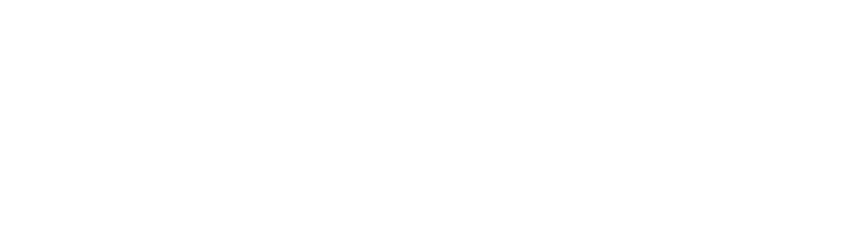
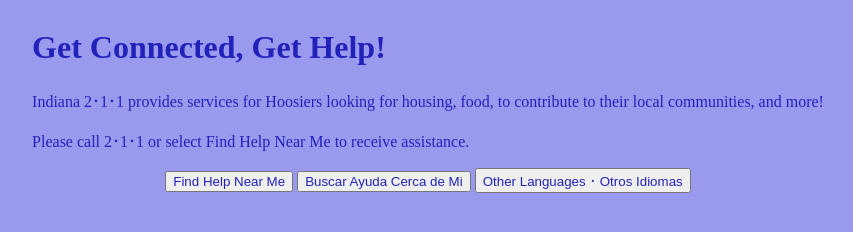
Before and after one commit to rhit-fieldaj1/final-project, a plain HTML site: page public/index.html in a window 1280 px wide. Shown: the whole page, without its empty margins (212-1065 px from the left). Drawn offline with Linux system fonts and the light colour scheme; some packages are replaced by stand-ins of ours.

Commit message:
Navigation menu

```diff
--- a/public/index.html
+++ b/public/index.html
@@ -2,7 +2,9 @@
 <html>
   <head>
     <meta charset="utf-8">
+    <link rel="icon" type="image/x-icon" href="favicon.ico">
     <meta name="viewport" content="width=device-width, initial-scale=1">
+    <link rel="stylesheet" href="styles/main.css">
     <title>Indiana 2･1･1</title>
 
     <!-- update the version number as needed -->
@@ -23,5 +25,22 @@
     -->
     <script defer src="/__/firebase/init.js?useEmulator=true"></script>
   </head>
-  <body></body>
+  <body>
+    <div>
+      <h1>
+        Get Connected, Get Help!
+      </h1>
+      <p>
+        Indiana 2･1･1 provides services for Hoosiers looking for housing, food, to contribute to their local communities, and more!
+      </p>
+      <p>
+        Please call 2･1･1 or select Find Help Near Me to receive assistance.
+      </p>
+    </div>
+    <div>
+      <button>Find Help Near Me</button>
+      <button>Buscar Ayuda Cerca de Mi</button>
+      <button>Other Languages ･ Otros Idiomas</button>
+    </div>
+  </body>
 </html>
--- a/public/styles/main.css
+++ b/public/styles/main.css
@@ -0,0 +1,27 @@
+body {
+    background: #9999EE;
+    display: flex;
+    flex-direction: column;
+    justify-content: center;
+    align-items: center;
+}
+* {
+    color:#2222BB;
+}
+
+button {
+    cursor: pointer;
+}
+
+.section {
+    margin-top: 5px;
+    margin-bottom: 5px;
+}
+.actions {
+    margin: 10px 40px 10px 40px;
+    text-align: center;
+}
+.action {
+    margin: 2px;
+    display: contents;
+}
--- a/zip-code/public/styles/main.css
+++ b/zip-code/public/styles/main.css
@@ -1,12 +1,12 @@
 body {
-    background: #BBAADD;
+    background: #9999EE;
     display: flex;
     flex-direction: column;
     justify-content: center;
     align-items: center;
 }
 * {
-    color:#660099;
+    color:#2222BB;
 }
 
 button {
```
